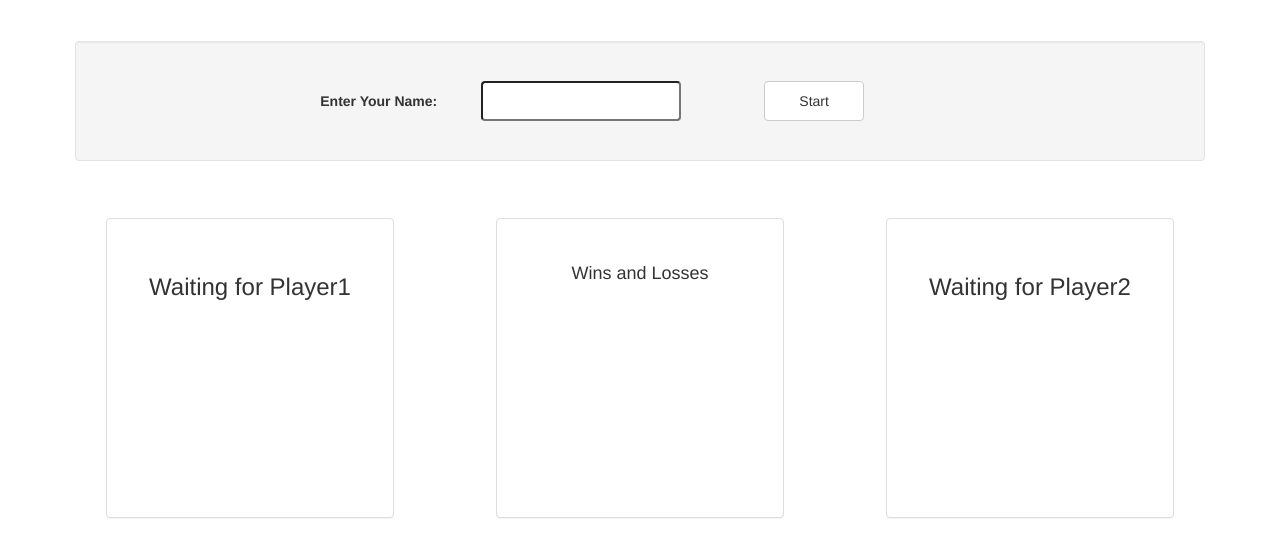
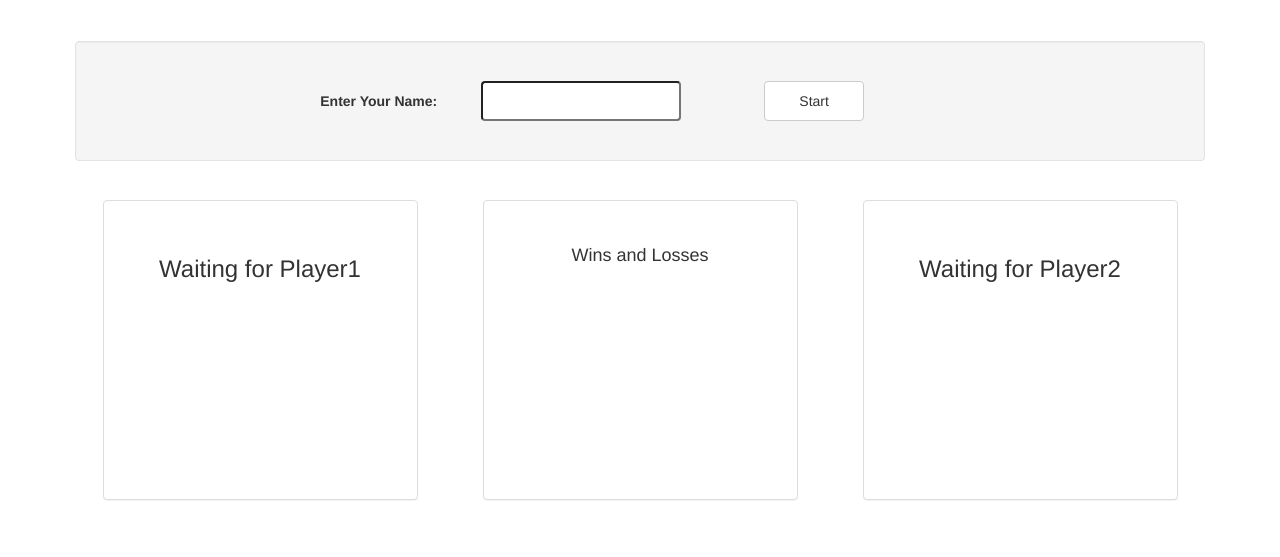
Before and after one commit to FionaHM/RPS-Multiplayer, a PHP site: page / in a window 1280 px wide. Shown: the part 209-766 px from the top of the page. Run offline with PHP 8.4, Linux system fonts and the light colour scheme; some libraries are stand-ins or nearby versions.

Commit message:
some basic formatting

```diff
--- a/assets/css/style.css
+++ b/assets/css/style.css
@@ -24,19 +24,20 @@ label {
 h3, h4 {
 	text-align: center;
 }
+
 .row-min-height {
 	min-height: 100px;
 }
 .choice {
 	font-size: 40px;
 }
-#chat-input {
-	width: 65%;
-}
+
 .score {
 	float: left;
 }
-
+.choice {
+	color:red;
+}
 .well {
 	min-height: 120px;
 	margin: 20px;
@@ -49,8 +50,8 @@ h3, h4 {
 }
 .panel {
 	height: 300px;
-	width: 80%;
-	margin: 10%;
+	/*width: 70%;*/
+	margin: 5%;
 	padding: 20px;
 }
 .chat-panel{
@@ -58,8 +59,40 @@ h3, h4 {
 	margin-bottom: 10px;
 	margin-top: 10px;
 }
-
-
 .btn {
 	vertical-align: top;
 }
+#player1-name, #player2-name{
+	color: blue;
+	text-decoration: underline;
+/*	text-align: center;*/
+
+}
+.choice {
+	color:red;
+}
+.score {
+	padding-right: 3px;
+}
+#chat-input {
+	width: 65%;
+}
+#turn{
+	text-align: center;
+	/*color: red;*/
+}
+#current-player{
+	color: red;
+	text-decoration: underline;
+}
+#player1, #player2{
+	color: blue;
+	line-height: 1.5;
+	font-size: 18px;
+	text-decoration: underline;
+}
+#message {
+	font-style: bold;
+	font-size: 30px;
+	color: blue;
+}
--- a/assets/javascript/javascript.js
+++ b/assets/javascript/javascript.js
@@ -94,6 +94,7 @@ $('document').ready(function(){
 
 	function displayMessage(message){
 		// display message function
+		console.log("value passed" +  message);
 		database.child("message").set(message);
 	}
 
@@ -115,6 +116,7 @@ $('document').ready(function(){
 		if (playerData[player].guess === playerData[player-1].guess){
 			//draw
 			message =  "Its a draw!";
+			console.log("draw:" +  message);
 			displayMessage(message);
 			playerData[2].draws = playerData[2].draws + 1;
 			// console.log(playerData[player].draws);
@@ -125,10 +127,12 @@ $('document').ready(function(){
 			database.child('winnerSelected').set(winnerSelected);
 
 		}
-		else if (((playerData[player].guess === 'rock') && (playerData[player-1].guess === 'scissors' )) || ((playerData[player].guess === 'scissors') && (playerData[player-1].guess === 'paper' ))|| ((playerData[player].guess === 'paper') && (playerData[player-1].guess === 'rock' ))) {
+		else if (((playerData[player].guess === 'Rock') && (playerData[player-1].guess === 'Scissors' )) || ((playerData[player].guess === 'Scissors') && (playerData[player-1].guess === 'Paper' ))|| ((playerData[player].guess === 'Paper') && (playerData[player-1].guess === 'Rock' ))) {
 			// palyer 2 wins
 			message = playerData[player].userid + " has won this round!";
+			 console.log("p2 wins:" +  message);
 			displayMessage(message);
+			// console.log(message);
 			playerData[player].wins++;
 			playerData[player-1].losses++;
 			playerDbObj.set(playerData);
@@ -136,9 +140,10 @@ $('document').ready(function(){
 			database.child('winnerSelected').set(winnerSelected);
 
 		}
-		else if (((playerData[player-1].guess === 'rock') && (playerData[player].guess === 'scissors' )) || ((playerData[player-1].guess === 'scissors') && (playerData[player].guess === 'paper' ))|| ((playerData[player-1].guess === 'paper') && (playerData[player].guess === 'rock' ))) {
+		else if (((playerData[player-1].guess === 'Rock') && (playerData[player].guess === 'Rcissors' )) || ((playerData[player-1].guess === 'Scissors') && (playerData[player].guess === 'Paper' ))|| ((playerData[player-1].guess === 'Paper') && (playerData[player].guess === 'Rock' ))) {
 			// palyer 1 wins
 			message = playerData[player-1].userid + " has won this round!";
+			console.log("p1 wins:" +  message);
 			displayMessage(message);
 			playerData[player-1].wins++;
 			playerData[player].losses++;
@@ -155,8 +160,9 @@ $('document').ready(function(){
 	function resetNextPlay(){
 		// reset for next game
 		message = '';
+		console.log("reset:" +  message);
 		displayMessage(message);
-		// console.log("in here + player" + player);
+		// console.log(message);
 		var player = turn;
 		// update the turn
 		turn = 1;
@@ -185,6 +191,7 @@ $('document').ready(function(){
 				$('.hide-initially-player' + i).show();
 				$('.show-initially-player' + i).hide();
 				// display data retrieved on the DOM for each player
+				$('#player' + i).html(snapshot.child("players").child(i).val().userid);
 				$('#player' + i + '-name').html(snapshot.child("players").child(i).val().userid);
 				$('#player' + i + '-wins').html(snapshot.child("players").child(i).val().wins);
 				$('#player' + i + '-losses').html(snapshot.child("players").child(i).val().losses);
@@ -220,11 +227,12 @@ $('document').ready(function(){
 		winnerSelected = snapshot.val().winnerSelected;
 		// update the message displayed
 		$('#message').html(snapshot.child("message").val());
-		message = snapshot.child("message").val().message;
+		// message = snapshot.child("message").val().message;
+		console.log("db" + message);
 		// if both players exist then display chat and other information
 		if (snapshot.child("players").child(1).exists() && snapshot.child("players").child(2).exists()){
 			$('#turn').removeClass('hide');
-			$('#turn').html("It is " + playerData[turn].userid + "'s turn to choose.");
+			$('#turn').html("It is <strong>" + playerData[turn].userid + "'s</strong> turn to choose.");
 			$('.show-initially-player').addClass('hide');
 			$('#chat-history-div').removeClass('hide');
 		    $('#chat-submit-div').removeClass('hide');
@@ -267,13 +275,10 @@ $('document').ready(function(){
 			$('.show-initially-player').addClass('hide');
 			// set the game options to be displayed
 			playerData[newPlayerPosition].options = options;
-			// set the current player position in the database
-			// database.child('playerPosition').set(newPlayerPosition);
 			// set the current player for this current instance of the game
 			currentPlayer = $('#player-name').val().trim();
-			playerData[newPlayerPosition].userid = $('#player-name').val().trim();
-
-			// console.log(currentPlayer + "cp");
+			playerData[newPlayerPosition].userid = currentPlayer;
+			$('#player' + newPlayerPosition).html(currentPlayer);
 			$('#current-player').removeClass('hide');
 			$('#current-player').html("Logged-In Player: " + playerData[newPlayerPosition].userid + '<br>');
 			// save to the playerData object
@@ -378,6 +383,7 @@ $('document').ready(function(){
 	// database.child('playerPosition').set(newPlayerPosition);
 	turnObj.set(turn);
 	database.child('message').set(message);
+	console.log(message);
 
 	// clear DOM
 	if( winnerSelected ){
--- a/index.html
+++ b/index.html
@@ -22,7 +22,7 @@
 				    <label for="player-name">Enter Your Name: </label>
 				</div>
 				<div class="col-md-3 text-center">
-					<input type="text" name="player" id="player-name">
+					<input type="text" name="player" id="player-name" maxlength="10">
 				</div>
 				<div class="col-md-6 text-center">
 					<button type="button" id="player-name-submit" class="btn btn-default">Start</button>
@@ -32,27 +32,25 @@
 		</div> <!--  end of well -->
 	</div> <!-- end of first row -->
 	<div class="row">
-		<div class="col-md-12 hide" id="current-player">Who is it</div>
+		<div class="col-md-4 hide" id="current-player">Who is it</div>
+		<div class="col-md-8" id="message"></div>
+		<!-- <div class="col-md-4"></div> -->
 	</div>
-	<div class="row">
-		<div class="col-md-12 hide" id="turn">Whose turn is it</div>
-	</div>
-	<div class="row">
+	<!-- <div class="row">
 		<div class="col-md-12" id="message"></div>
 	</div>
-
+		 -->
 
 
 	<!-- Start of Player Panel -->
-	<div class="row row-min-height">
-		<div class="col-md-4">
+		<div class="col-md-4 text-center">
 			<div class="panel panel-default">
-			  <div class="panel-body" id="player1">
-			    <h3 class="show-initially-player1" id="waiting-player2">Waiting for Player1</h3>
-			    <h3 class="hide-initially-player1" id="player1-name">Player1</h3>
-			    <h3 class="hide-initially-player1 player1-options" id="player1-rock" data-guess="rock" data-player="1"></h3>
-			    <h3 class="hide-initially-player1 player1-options" id="player1-paper" data-guess="paper" data-player="1"></h3>
-			    <h3 class="hide-initially-player1 player1-options" id="player1-scissors" data-guess="scissors" data-player="1"></h3>
+			  <div class="panel-body">
+			    <h3 class="show-initially-player1" id="waiting-player1">Waiting for Player1</h3>
+				<h3 class="hide-initially-player1" id="player1">Player1</h3>
+			    <h3 class="hide-initially-player1 player1-options" id="player1-rock" data-guess="Rock" data-player="1"></h3>
+			    <h3 class="hide-initially-player1 player1-options" id="player1-paper" data-guess="Paper" data-player="1"></h3>
+			    <h3 class="hide-initially-player1 player1-options" id="player1-scissors" data-guess="Scissors" data-player="1"></h3>
 			    <h3 class="choice hide" id="player1-choice" data-player="1"></h3>
 			  </div>
 			</div>
@@ -60,33 +58,40 @@
 		<div class="col-md-4">
 			<div class="panel panel-default">
 			  	<div class="panel-body">
+				  	<div class="row">
+						<div class="col-md-12 hide" id="turn">Whose turn is it</div>
+					</div>
 				  	<h4>Wins and Losses</h4>
 				  	<div class="row row-min-height">
-			  		<div class="hide-initially-player1">Player 1</div>
-			  		<div class="hide-initially-player1 score">Wins: </div><div class="hide-initially-player1 score" id="player1-wins"></div><br>
-			  		<div class="hide-initially-player1 score">Losses: </div><div class="hide-initially-player1 score" id="player1-losses"></div><br>
-			  		<div class="score hide-initially-player1 score">Draws: </div><div class="hide-initially-player1 score" id="player1-draws"></div><br>
+
+						<div class="col-md-6">
+<!-- maybe add a table -->
+					  		<div class="hide-initially-player1"><u>Player 1</u></div>
+					  		<div class="hide-initially-player1" id="player1-name">Player 1</div>
+					  		<div class="hide-initially-player1 score">Wins:</div><div class="hide-initially-player1 score" id="player1-wins"></div><br>
+					  		<div class="hide-initially-player1 score">Losses:</div><div class="hide-initially-player1 score" id="player1-losses"></div><br>
+					  		<div class="score hide-initially-player1 score">Draws:</div><div class="hide-initially-player1 score" id="player1-draws"></div><br>
 					  	</div>
-				<div class="row row-min-height">
-					<div class="hide-initially-player2">Player 2</div>
+					  	<div class="col-md-6">
+							<div class="hide-initially-player2"><u>Player 2</u></div>
+								<div class="hide-initially-player2" id="player2">Player 1</div>
 							<div class="hide-initially-player2 score">Wins: </div><div class="hide-initially-player2 score" id="player2-wins"></div><br>
 							<div class="hide-initially-player2 score">Losses: </div><div class="hide-initially-player2 score" id="player2-losses"></div><br>
 							<div class="hide-initially-player2 score">Draws: </div><div class="hide-initially-player2 score" id="player2-draws"></div><br>
 						</div>
-
+				  	</div>
 				</div>
 			</div>
 		</div>
 		<div class="col-md-4 text-center">
-			<div class="panel panel-default ">
+			<div class="panel panel-default">
 			  <div class="panel-body">
 			    <h3 class="show-initially-player2" id="waiting-player2">Waiting for Player2</h3>
 				<h3 class="hide-initially-player2" id="player2-name">Player2</h3>
-			    <h3 class="hide-initially-player2 player2-options" id="player2-rock" data-guess="rock" data-player="2"></h3>
-			    <h3 class="hide-initially-player2 player2-options" id="player2-paper" data-guess="paper" data-player="2"></h3>
-			    <h3 class="hide-initially-player2 player2-options" id="player2-scissors" data-guess="scissors" data-player="2"></h3>
+			    <h3 class="hide-initially-player2 player2-options" id="player2-rock" data-guess="Rock" data-player="2"></h3>
+			    <h3 class="hide-initially-player2 player2-options" id="player2-paper" data-guess="Paper" data-player="2"></h3>
+			    <h3 class="hide-initially-player2 player2-options" id="player2-scissors" data-guess="Scissors" data-player="2"></h3>
 			    <h3 class="choice hide" id="player2-choice" data-player="1"></h3>
-			  </div>
 			  </div>
 			</div>
 		</div>
```
Lines whose indentation alone changed are shown as unchanged.
